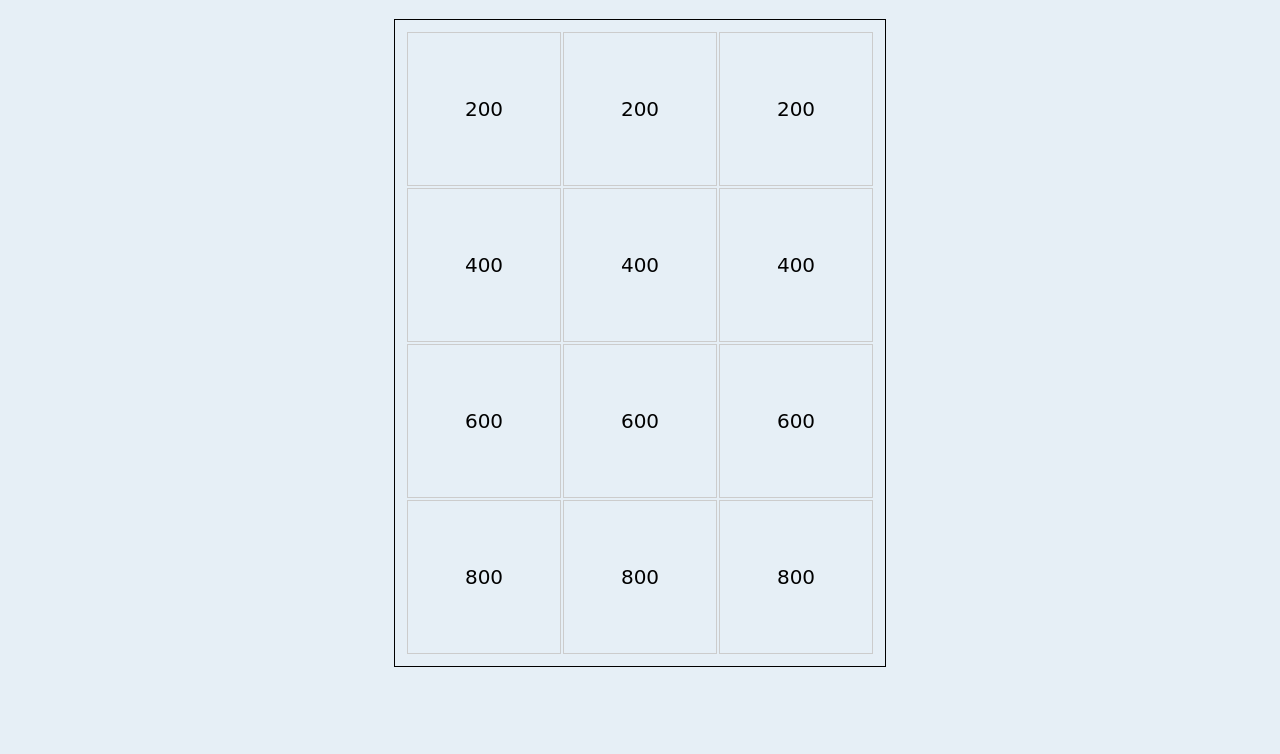
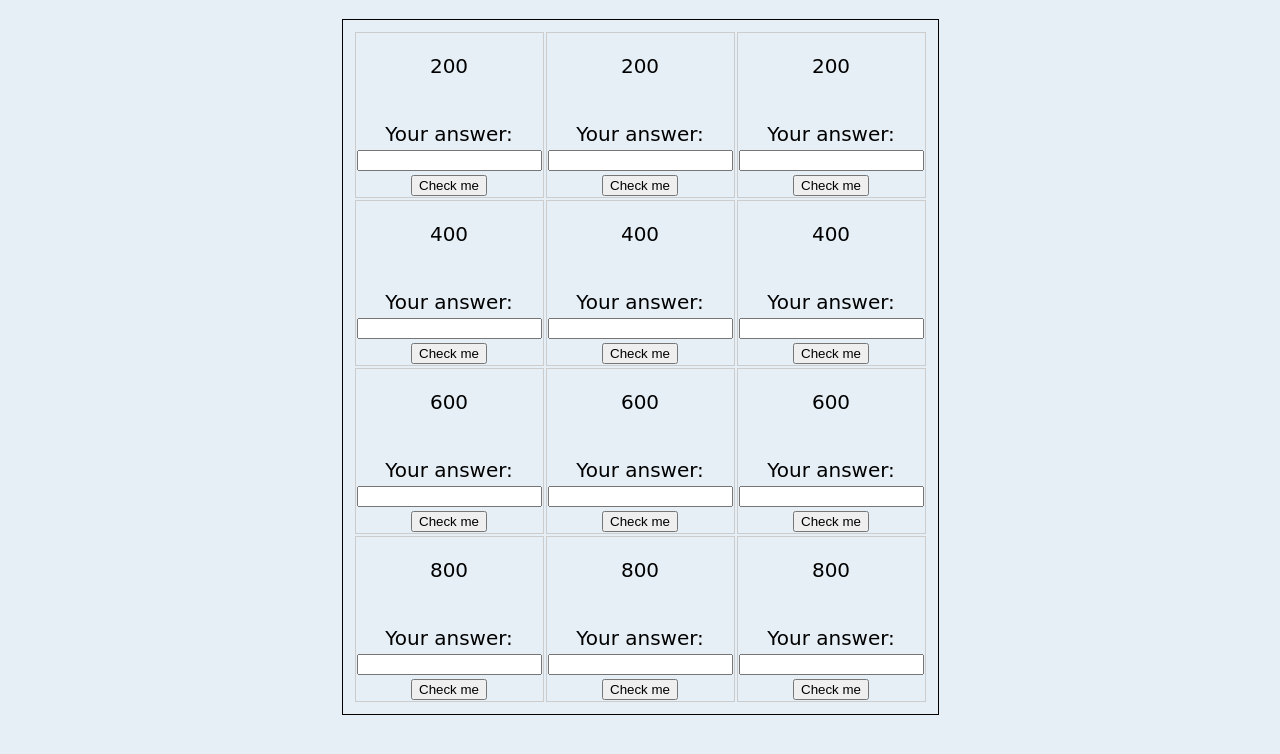
Before and after one commit to KyleK30/KyleK32.github.io, a plain HTML site: page soccer.html in a window 1280 px wide. Shown: the part 112-866 px from the top of the page. Drawn offline with Linux system fonts and the light colour scheme; a web font is replaced by a local one.

Commit message:
Update soccer.html

```diff
--- a/soccer.html
+++ b/soccer.html
@@ -20,25 +20,109 @@
 <table>
     <tbody>
     <tr>
-        <td><p id="q1" onclick="myFunction1()">200</p></td>
-        <td><p id="q2" onclick="myFunction2()">200</p></td>
-        <td><p id="q3" onclick="myFunction3()">200</p></td>
+        <td>
+            <p id="q1" onclick="myFunction1()">200</p><br>
+            <label>
+                Your answer:
+                <input id="answer" type="text">
+            </label>
+            <button type="submit">Check me</button>
+        </td>
+        <td>
+            <p id="q2" onclick="myFunction2()">200</p><br>
+            <label>
+                Your answer:
+                <input id="answer" type="text">
+            </label>
+            <button type="submit">Check me</button>
+        </td>
+        <td>
+            <p id="q3" onclick="myFunction3()">200</p><br>
+            <label>
+                Your answer:
+                <input id="answer" type="text">
+            </label>
+            <button type="submit">Check me</button>
+        </td>
     </tr>
     <tr>
-        <td><p id="q4" onclick="myFunction4()">400</p></td>
-        <td><p id="q5" onclick="myFunction5()">400</p></td>
-        <td><p id="q6" onclick="myFunction6()">400</p></td>
+        <td>
+            <p id="q4" onclick="myFunction4()">400</p><br>
+            <label>
+                Your answer:
+                <input id="answer" type="text">
+            </label>
+            <button type="submit">Check me</button>
+        </td>
+        <td>
+            <p id="q5" onclick="myFunction5()">400</p><br>
+            <label>
+                Your answer:
+                <input id="answer" type="text">
+            </label>
+            <button type="submit">Check me</button>
+        </td>
+        <td>
+            <p id="q6" onclick="myFunction6()">400</p><br>
+            <label>
+                Your answer:
+                <input id="answer" type="text">
+            </label>
+            <button type="submit">Check me</button>
+        </td>
     </tr>
     <tr>
-        <td><p id="q7" onclick="myFunction7()">600</p></td>
-        <td><p id="q8" onclick="myFunction8()">600</p></td>
-        <td><p id="q9" onclick="myFunction9()">600</p></td>
+        <td>
+            <p id="q7" onclick="myFunction7()">600</p><br>
+            <label>
+                Your answer:
+                <input id="answer" type="text">
+            </label>
+            <button type="submit">Check me</button>
+        </td>
+        <td>
+            <p id="q8" onclick="myFunction8()">600</p><br>
+            <label>
+                Your answer:
+                <input id="answer" type="text">
+            </label>
+            <button type="submit">Check me</button>
+        </td>
+        <td>
+            <p id="q9" onclick="myFunction9()">600</p><br>
+            <label>
+                Your answer:
+                <input id="answer" type="text">
+            </label>
+            <button type="submit">Check me</button>
+        </td>
     </tr>
     <tr>
-        <td><p id="q10" onclick="myFunction10()">800</p></td>
-        <td><p id="q11" onclick="myFunction11()">800</p></td>
-        <td><p id="q12" onclick="myFunction12()">800</p></td>
-        </tr>
+        <td>
+            <p id="q10" onclick="myFunction10()">800</p><br>
+            <label>
+                Your answer:
+                <input id="answer" type="text">
+            </label>
+            <button type="submit">Check me</button>
+        </td>
+        <td>
+            <p id="q11" onclick="myFunction11()">800</p><br>
+            <label>
+                Your answer:
+                <input id="answer" type="text">
+            </label>
+            <button type="submit">Check me</button>
+        </td>
+        <td>
+            <p id="q12" onclick="myFunction12()">800</p><br>
+            <label>
+                Your answer:
+                <input id="answer" type="text">
+            </label>
+            <button type="submit">Check me</button>
+        </td>
+    </tr>
 <script>
     function myFunction1() {
         document.getElementById("q1").innerHTML = "What is Jake's first name?";
```
